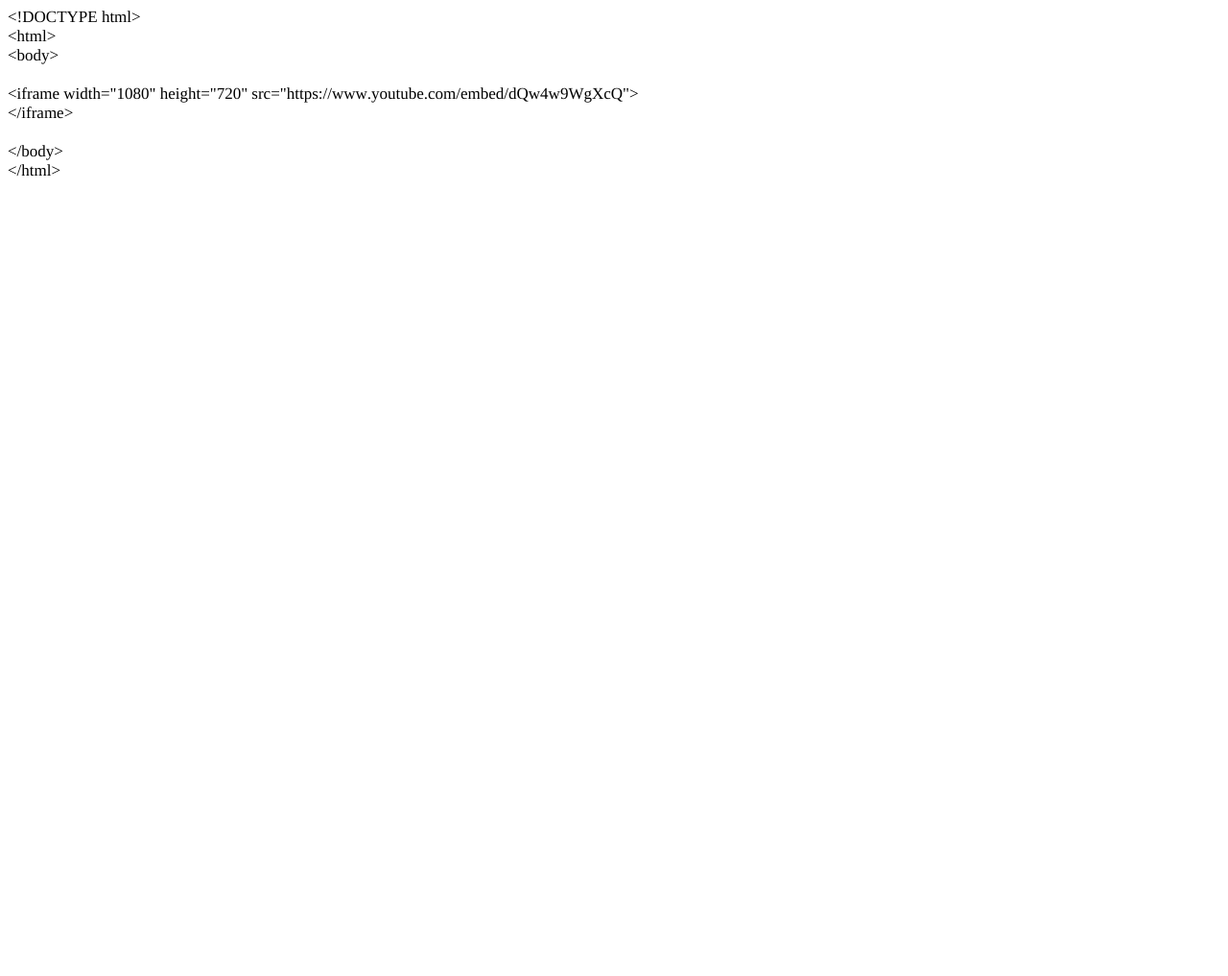
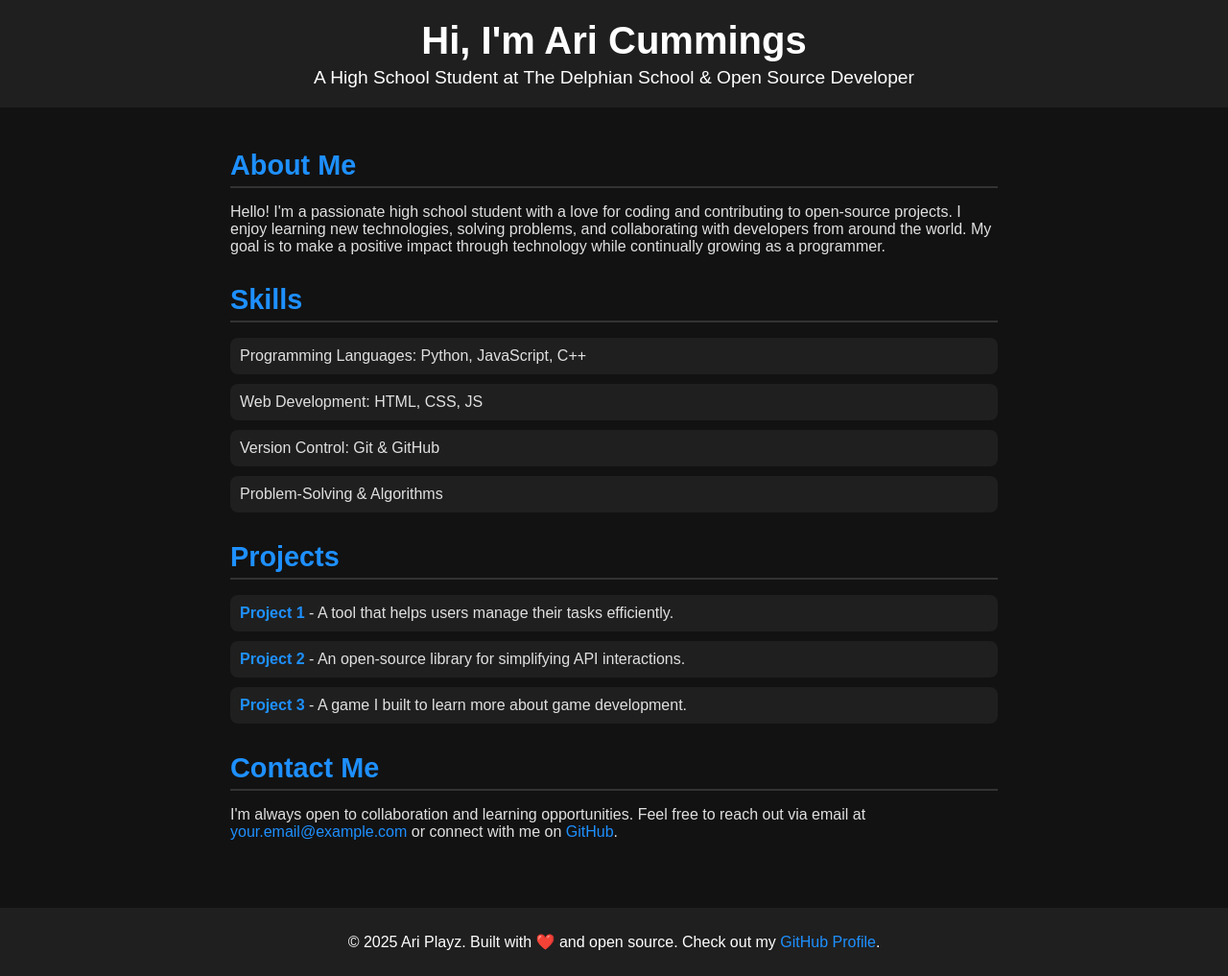
Before and after one commit to ariplayz/ariplayz.github.io, a plain HTML site: page index.html in a window 1280 px wide. Shown: the whole page at 96% size. Before the commit the page ends 800 px from the top, so only its background shows below. Drawn offline with Linux system fonts and the light colour scheme.

Commit message:
Update index.html

```diff
--- a/index.html
+++ b/index.html
@@ -1,27 +1,126 @@
-<!DOCTYPE html PUBLIC "-//W3C//DTD HTML 4.01//EN" "http://www.w3.org/TR/html4/strict.dtd">
-<html>
+<!DOCTYPE html>
+<html lang="en">
 <head>
-  <meta http-equiv="Content-Type" content="text/html; charset=utf-8">
-  <meta http-equiv="Content-Style-Type" content="text/css">
-  <title></title>
-  <meta name="Generator" content="Cocoa HTML Writer">
-  <meta name="CocoaVersion" content="2202.7">
-  <style type="text/css">
-    p.p1 {margin: 0.0px 0.0px 0.0px 0.0px; font: 17.0px Times; color: #000000; -webkit-text-stroke: #e4e75c}
-    p.p2 {margin: 0.0px 0.0px 0.0px 0.0px; font: 17.0px Times; color: #000000; -webkit-text-stroke: #e4e75c; min-height: 20.0px}
-    span.s1 {font-kerning: none}
-  </style>
+    <meta charset="UTF-8">
+    <meta name="viewport" content="width=device-width, initial-scale=1.0">
+    <meta name="description" content="Profile of a high school student and open-source developer">
+    <title>Ari Cummings</title>
+    <style>
+        body {
+            font-family: Arial, sans-serif;
+            margin: 0;
+            padding: 0;
+            background-color: #121212;
+            color: #e0e0e0;
+        }
+        header {
+            background-color: #1f1f1f;
+            color: #fff;
+            padding: 20px 0;
+            text-align: center;
+        }
+        header h1 {
+            margin: 0;
+            font-size: 2.5em;
+        }
+        header p {
+            margin: 5px 0 0;
+            font-size: 1.2em;
+        }
+        main {
+            padding: 20px;
+            max-width: 800px;
+            margin: 0 auto;
+        }
+        section {
+            margin-bottom: 30px;
+        }
+        section h2 {
+            font-size: 1.8em;
+            border-bottom: 2px solid #333;
+            padding-bottom: 5px;
+            margin-bottom: 15px;
+            color: #1e90ff;
+        }
+        .skills ul, .projects ul {
+            list-style: none;
+            padding: 0;
+        }
+        .skills ul li, .projects ul li {
+            margin: 10px 0;
+            background-color: #1f1f1f;
+            padding: 10px;
+            border-radius: 8px;
+        }
+        footer {
+            background-color: #1f1f1f;
+            color: #fff;
+            text-align: center;
+            padding: 10px 0;
+            margin-top: 20px;
+        }
+        a {
+            color: #1e90ff;
+            text-decoration: none;
+        }
+        a:hover {
+            text-decoration: underline;
+        }
+    </style>
 </head>
 <body>
-<p class="p1"><span class="s1">&lt;!DOCTYPE html&gt;</span></p>
-<p class="p1"><span class="s1">&lt;html&gt;</span></p>
-<p class="p1"><span class="s1">&lt;body&gt;</span></p>
-<p class="p2"><span class="s1"></span><br></p>
-<p class="p1"><span class="s1">&lt;iframe width="1080" height="720" src="https://www.youtube.com/embed/dQw4w9WgXcQ"&gt;</span></p>
-<p class="p1"><span class="s1">&lt;/iframe&gt;</span></p>
-<p class="p2"><span class="s1"></span><br></p>
-<p class="p1"><span class="s1">&lt;/body&gt;</span></p>
-<p class="p1"><span class="s1">&lt;/html&gt;</span></p>
-<p class="p2"><span class="s1"></span><br></p>
+    <header>
+        <h1>Hi, I'm Ari Cummings</h1>
+        <p>A High School Student at The Delphian School & Open Source Developer</p>
+    </header>
+    <main>
+        <section class="about">
+            <h2>About Me</h2>
+            <p>
+                Hello! I'm a passionate high school student with a love for coding and contributing to open-source projects.
+                I enjoy learning new technologies, solving problems, and collaborating with developers from around the world.
+                My goal is to make a positive impact through technology while continually growing as a programmer.
+            </p>
+        </section>
+        <section class="skills">
+            <h2>Skills</h2>
+            <ul>
+                <li>Programming Languages: Python, JavaScript, C++</li>
+                <li>Web Development: HTML, CSS, JS</li>
+                <li>Version Control: Git & GitHub</li>
+                <li>Problem-Solving & Algorithms</li>
+            </ul>
+        </section>
+        <section class="projects">
+            <h2>Projects</h2>
+            <ul>
+                <li>
+                    <strong><a href="https://github.com/ariplayz/project1" target="_blank">Project 1</a></strong> -
+                    A tool that helps users manage their tasks efficiently.
+                </li>
+                <li>
+                    <strong><a href="https://github.com/ariplayz/project2" target="_blank">Project 2</a></strong> -
+                    An open-source library for simplifying API interactions.
+                </li>
+                <li>
+                    <strong><a href="https://github.com/ariplayz/project3" target="_blank">Project 3</a></strong> -
+                    A game I built to learn more about game development.
+                </li>
+            </ul>
+        </section>
+        <section class="contact">
+            <h2>Contact Me</h2>
+            <p>
+                I'm always open to collaboration and learning opportunities. Feel free to reach out via email at
+                <a href="mailto:your.email@example.com">your.email@example.com</a> or connect with me on
+                <a href="https://github.com/ariplayz" target="_blank">GitHub</a>.
+            </p>
+        </section>
+    </main>
+    <footer>
+        <p>&copy; 2025 Ari Playz. Built with ❤️ and open source. Check out my
+            <a href="https://github.com/ariplayz" target="_blank">GitHub Profile</a>.
+        </p>
+    </footer>
 </body>
 </html>
```
